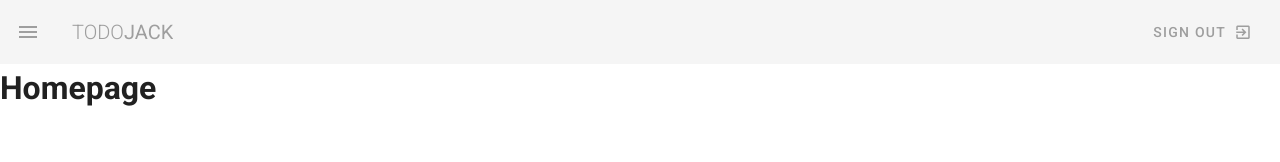
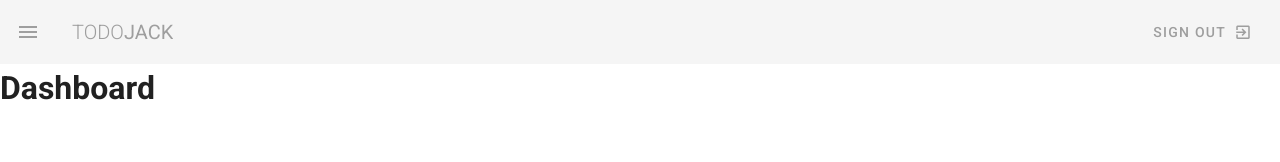
Before and after one commit to GaisericDev/todo, a Vue app: page / in a window 1280 px wide. Shown: the top 162 px of the page. Built offline with nearby package versions, Linux system fonts and the light colour scheme.

Commit message:
add router

```diff
--- a/src/router/index.ts
+++ b/src/router/index.ts
@@ -1,22 +1,27 @@
 import Vue from 'vue'
 import VueRouter, { RouteConfig } from 'vue-router'
-import Home from '../views/Home.vue'
+import Dashboard from '../views/Dashboard.vue'
 
 Vue.use(VueRouter)
 
 const routes: Array<RouteConfig> = [
   {
     path: '/',
-    name: 'Home',
-    component: Home
+    name: 'Dashboard',
+    component: Dashboard
   },
   {
-    path: '/about',
-    name: 'About',
+    path: '/projects',
+    name: 'projects',
     // route level code-splitting
     // this generates a separate chunk (about.[hash].js) for this route
     // which is lazy-loaded when the route is visited.
-    component: () => import(/* webpackChunkName: "about" */ '../views/About.vue')
+    component: () => import(/* webpackChunkName: "projects" */ '../views/Projects.vue')
+  },
+  {
+    path: '/team',
+    name: 'team',
+    component: () => import(/* webpackChunkName: "projects" */ '../views/Team.vue')
   }
 ]
 
--- a/src/views/About.vue
+++ /dev/null
@@ -1,5 +0,0 @@
-<template>
-  <div class="about">
-    <h1>This is an about page</h1>
-  </div>
-</template>
--- /dev/null
+++ b/src/views/Dashboard.vue
@@ -0,0 +1,15 @@
+<template>
+  <div class="dashboard">
+    <h1>
+      Dashboard
+    </h1>
+  </div>
+</template>
+
+<script lang="ts">
+import Vue from "vue";
+
+export default Vue.extend({
+  name: "Dashboard",
+});
+</script>
--- /dev/null
+++ b/src/views/Projects.vue
@@ -0,0 +1,15 @@
+<template>
+  <div class="projects">
+    <h1>
+      Projects
+    </h1>
+  </div>
+</template>
+
+<script lang="ts">
+import Vue from "vue";
+
+export default Vue.extend({
+  name: "projects",
+});
+</script>
--- a/src/views/Home.vue
+++ b/src/views/Team.vue
@@ -1,6 +1,8 @@
 <template>
-  <div class="home">
-    <h1>Homepage</h1>
+  <div class="team">
+    <h1>
+      Team
+    </h1>
   </div>
 </template>
 
@@ -8,6 +10,6 @@
 import Vue from "vue";
 
 export default Vue.extend({
-  name: "Home",
+  name: "team",
 });
 </script>
```
